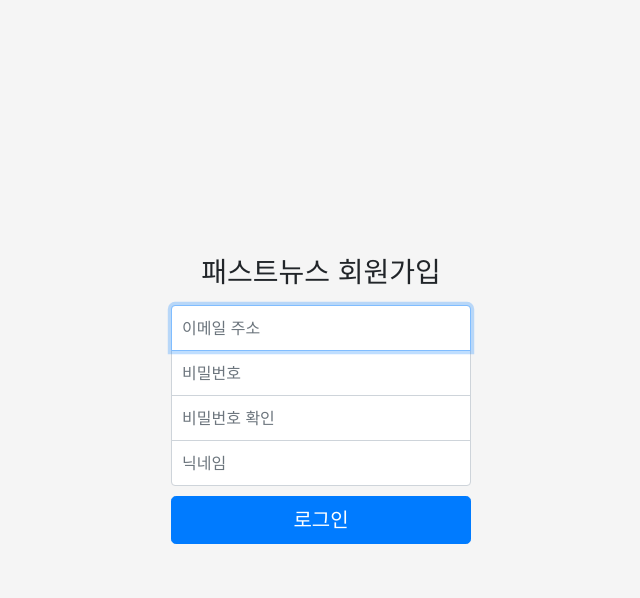
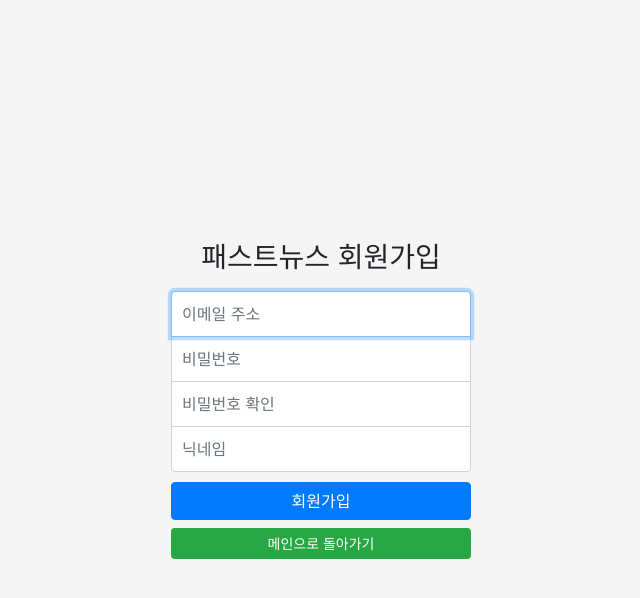
Before and after one commit to codpot/fastnews, a Django app: page /register/ in a window 1280 px wide. Shown: the top 598 px of the page, without its empty margins (319-959 px from the left). Run offline with Django 3.2, Linux system fonts and the light colour scheme; some libraries are stand-ins or nearby versions.

Commit message:
feat: implement register

```diff
--- a/fastnews/models.py
+++ b/fastnews/models.py
@@ -70,7 +70,7 @@
 
 class User(models.Model):
     email = models.CharField(max_length=255)
-    password = models.CharField(max_length=60)
+    password = models.CharField(max_length=77)
     nickname = models.CharField(max_length=10)
     created_at = models.DateTimeField()
     updated_at = models.DateTimeField()
--- a/fastnews/templates/login.html
+++ b/fastnews/templates/login.html
@@ -14,6 +14,7 @@
     <input type="email" class="form-control top" placeholder="이메일 주소" required autofocus>
     <input type="password" class="form-control bot" placeholder="비밀번호" required>
     <button type="submit" class="btn btn-lg btn-primary btn-block">로그인</button>
+    <a href="/" class="btn btn-success btn-sm btn-block">메인으로 돌아가기</a>
 </form>
 </body>
 </html>
--- a/fastnews/templates/register.html
+++ b/fastnews/templates/register.html
@@ -9,13 +9,15 @@
     <link rel="stylesheet" href="{% static "css/login.css" %}">
 </head>
 <body class="text-center">
-<form class="form-signin">
+<form class="form-signin" action="/register/" method="post">
     <h1 class="h3 mb-3 font-weight-normal">패스트뉴스 회원가입</h1>
-    <input type="email" class="form-control top" placeholder="이메일 주소" required autofocus>
-    <input type="password" class="form-control mid" placeholder="비밀번호" required>
-    <input type="password" class="form-control mid" placeholder="비밀번호 확인" required>
-    <input type="text" class="form-control bot" placeholder="닉네임" required>
-    <button type="submit" class="btn btn-lg btn-primary btn-block">로그인</button>
+    {% csrf_token %}
+    <input type="email" class="form-control top" name="email" placeholder="이메일 주소" required autofocus>
+    <input type="password" class="form-control mid" name="password" placeholder="비밀번호" required>
+    <input type="password" class="form-control mid" name="password_re" placeholder="비밀번호 확인" required>
+    <input type="text" class="form-control bot" name="nickname" placeholder="닉네임" required>
+    <button type="submit" class="btn btn- btn-primary btn-block">회원가입</button>
+    <a href="/" class="btn btn-success btn-sm btn-block">메인으로 돌아가기</a>
 </form>
 </body>
 </html>
--- a/fastnews/views.py
+++ b/fastnews/views.py
@@ -1,4 +1,9 @@
+from django.contrib.auth.hashers import make_password, check_password
 from django.shortcuts import render
+from django.utils import timezone
+from .models import Article, ArticleLike, Attachment, \
+    Comment, CommentLike, Debate, Notification, Settlement, User, UserSubscribe
+from . import forms
 
 
 def news_list(request, category):
@@ -62,8 +67,22 @@
 
 
 def register(request):
-    context = {}
-    return render(request, 'register.html', context)
+    if request.method == 'POST':
+        form = forms.RegisterForm(request.POST)
+        if form.is_valid():
+            is_exists = User.objects.filter(email=form.cleaned_data['email'])
+            if len(is_exists) != 0:
+                return render(request, 'alert.html', {'msg': '이미 사용중인 이메일 주소 입니다.'})
+            User.objects.create(
+                email=form.cleaned_data['email'],
+                password=make_password(form.cleaned_data['password']),
+                nickname=form.cleaned_data['nickname'],
+                created_at=timezone.now(),
+                updated_at=timezone.now(),
+            )
+            return render(request, 'alert.html', {'msg': '성공적으로 가입되었습니다.', 'location': '/login/'})
+        return render(request, 'alert.html', {'msg': '입력이 잘못되었습니다.'})
+    return render(request, 'register.html')
 
 
 def myaccount(request):
```
Also changed, not shown: fastnews/forms.py (added, +8 -0 lines), fastnews/templates/alert.html (added, +8 -0 lines), fastnews/migrations/0002_auto_20200615_2234.py (added).
